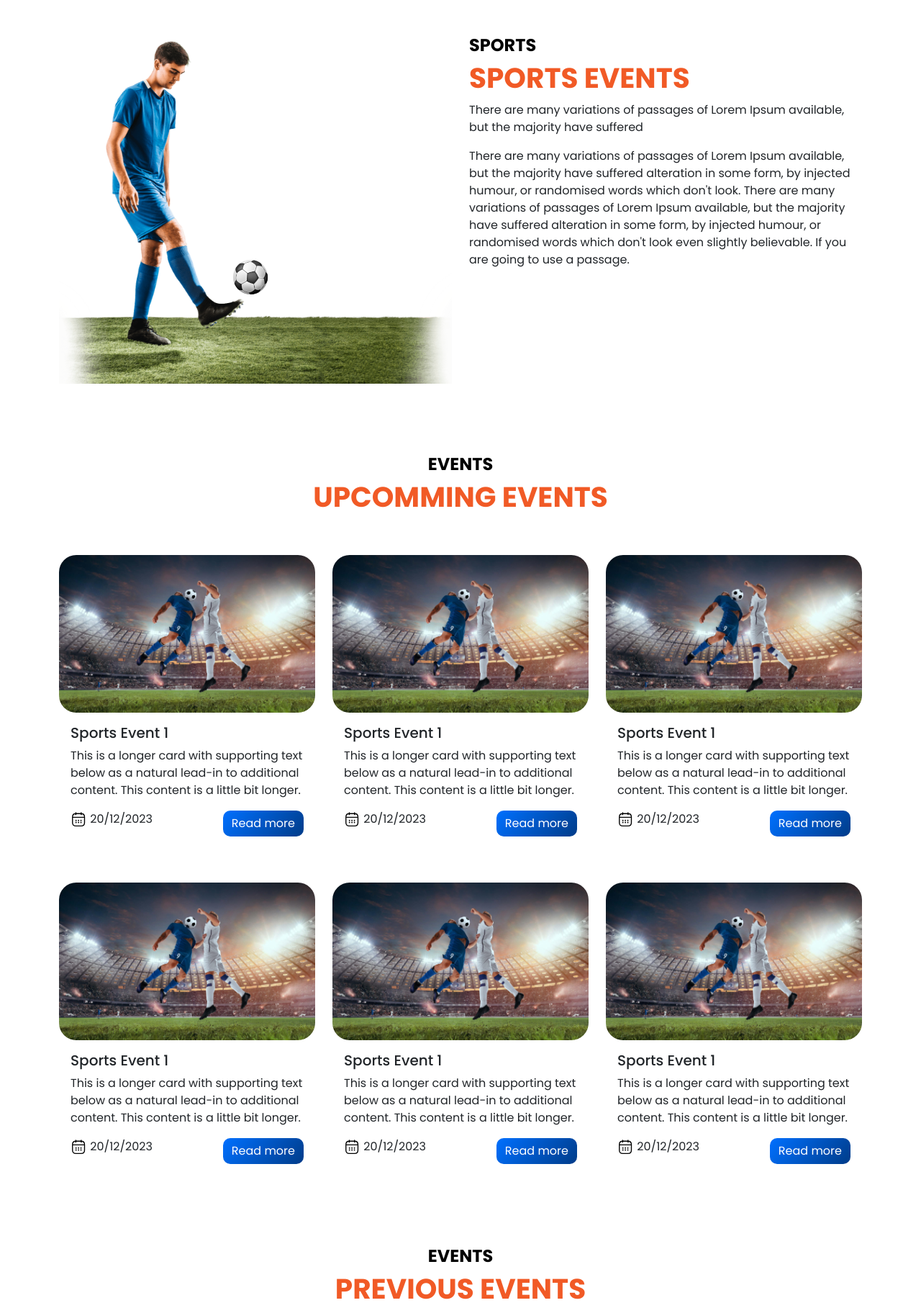
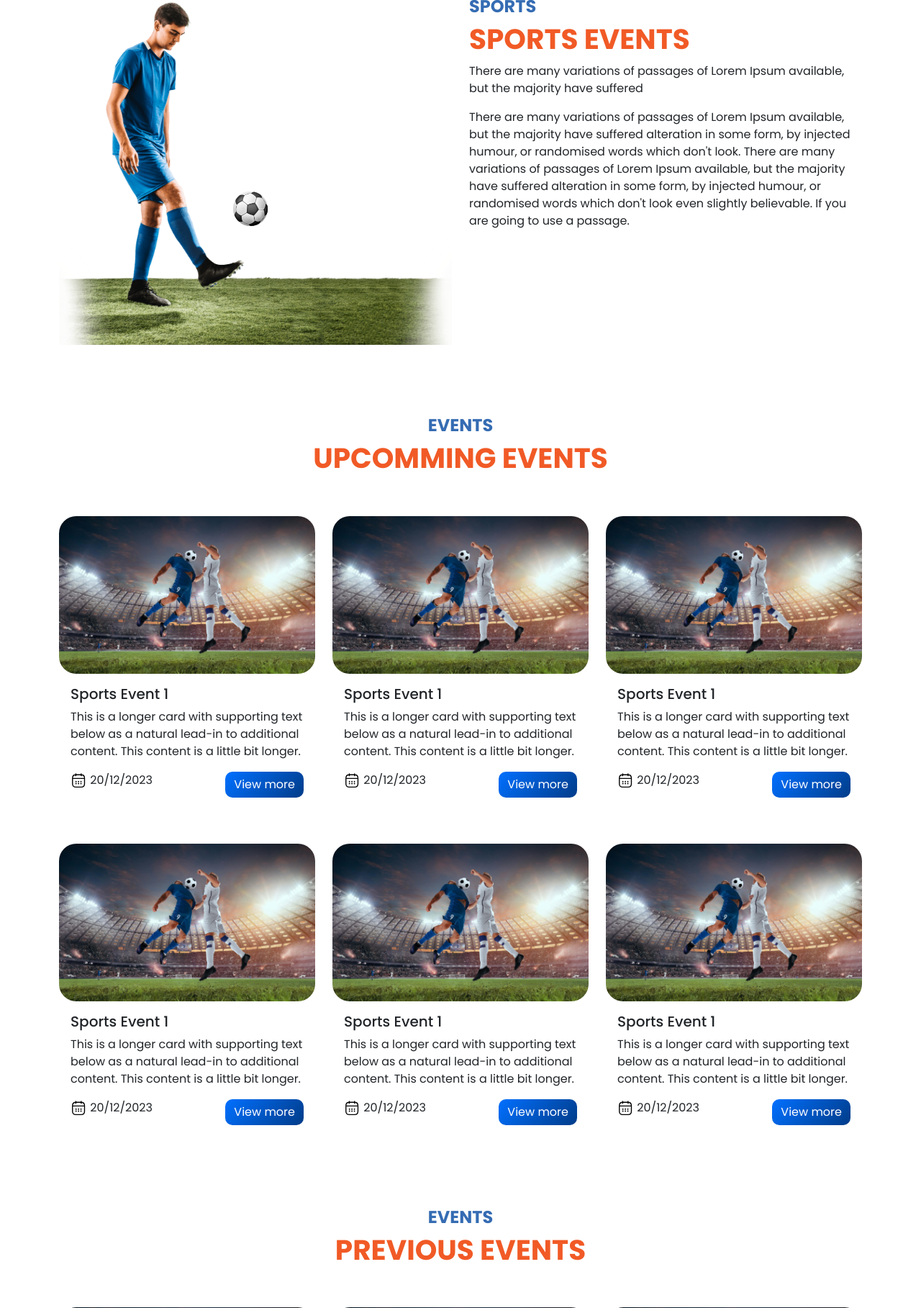
Before and after one commit to viveknhc/edumetafis, a PHP site: page /sports-event in a window 1280 px wide. Shown: the part 729-2546 px from the top of the page at 72% size. Run offline with PHP 8.4, Linux system fonts and the light colour scheme.

Commit message:
06/09/23

```diff
--- a/assets/css/responsive.css
+++ b/assets/css/responsive.css
@@ -20,7 +20,10 @@
 
 /* tab */
 @media only screen and (max-width:999px) {
-    .about .img-box{
+    #banner .banner-item {
+        height: 75vh;
+    }
+    .about .img-box {
         display: none;
     }
 
@@ -28,7 +31,7 @@
         padding: 0;
     }
 
-     .inner .left-side {
+    .inner .left-side {
         padding: 22px 0;
         justify-content: center;
     }
@@ -76,8 +79,8 @@
     /* === Sports Event Page */
 
     .pg-sports-event .ball {
-        bottom: 70px;
-        max-width: 43px;
+        bottom: 180px;
+        max-width: 75px;
     }
 
     /* ==abroad study page== */
@@ -306,7 +309,7 @@
         justify-content: center;
     }
 
-    .about .img-box{
+    .about .img-box {
         display: none;
     }
 
@@ -376,6 +379,13 @@
      */
 
     /* ==sports events page== */
+
+    .pg-sports-event .ball {
+        bottom: 70px;
+        max-width: 43px;
+    }
+
+
     .pg-sports-event-banner {
         /* background-size: contain;
         height: 25vh; */
@@ -623,9 +633,9 @@
 
     .about .img-box .about-img1 {
 
-            left: 50%;
-            transform: translateX(-50%);
-            max-width: 205px !important;
+        left: 50%;
+        transform: translateX(-50%);
+        max-width: 205px !important;
 
     }
 
--- a/assets/css/style.css
+++ b/assets/css/style.css
@@ -130,7 +135,7 @@
 
 
 .section-top-head {
-    color: var(--black-col);
+    color: #356CB3;
     font-size: 24px;
     font-weight: 700;
     text-transform: uppercase;
@@ -2121,7 +2129,7 @@
 
 .pg-sports-event .ball {
     position: absolute;
-    bottom: 106px;
+    bottom: 147px;
     left: 41%;
     max-width: 68px;
     animation: diagonalMove 3s infinite linear;
--- a/contact.php
+++ b/contact.php
@@ -7,7 +7,7 @@
                     <div class="col-lg-6">
                         <div>
                             <div>
-                                <h2>get in touch</h2>
+                                <h2 class="section-head">get in touch</h2>
                                 <p>There are many variations of passages of Lorem Ipsum available, but the majority</p>
                             </div>
                             <form action="">
--- a/education-event-detail.php
+++ b/education-event-detail.php
@@ -85,7 +85,7 @@
                                     </p>
                                 </div>
 
-                                <a href="education-event-detail">Read more</a>
+                                <a href="education-event-detail">Vew more</a>
                             </div>
                         </div>
                     </div>
@@ -107,7 +107,7 @@
                                     </p>
                                 </div>
 
-                                <a href="education-event-detail">Read more</a>
+                                <a href="education-event-detail">Vew more</a>
                             </div>
                         </div>
                     </div>
@@ -129,7 +129,7 @@
                                     </p>
                                 </div>
 
-                                <a href="education-event-detail">Read more</a>
+                                <a href="education-event-detail">Vew more</a>
                             </div>
                         </div>
                     </div>
--- a/online-tutorial.php
+++ b/online-tutorial.php
@@ -10,6 +10,8 @@
 
                     Expertise your skills <br> <span class="mt-5">from Experts</span>
                 </h1>
+                <p>Lorem ipsum dolor sit, amet consectetur adipisicing elit. Facere quis deserunt repellat corporis mollitia</p>
+                        <button class="primary-btn">View More</button>
             </div>
         </div>
         <div class="col-lg-6">
--- a/partials/header.php
+++ b/partials/header.php
@@ -30,20 +30,25 @@
     <div class="topbar">
         <div class="container">
             <div class="row">
-                <div class="col-lg-6">
+                <div class="col-lg-6 col-md-8">
                     <div class="mail">
                         <p class="m-0">
+                          <a href="">
                             <i class="fa-solid fa-phone pe-2"></i>
                             +91 1234567890
+                          </a>
                         </p>
                         <p class="m-0 ps-4">
-                            <i class="fa-regular fa-envelope pe-2"></i>
-                            metafis8@gmail.com
+                            <a href="">
+                                <i class="fa-regular fa-envelope pe-2"></i>
+                                metafis8@gmail.com
+                            </a>
+
                         </p>
                     </div>
                 </div>
 
-                <div class="col-lg-6">
+                <div class="col-lg-6 col-md-4">
                     <div class="top-social-icon">
                         <a class="pe-3" href="">
                             <i class="fa-brands fa-whatsapp"></i>
--- a/partners-investors.php
+++ b/partners-investors.php
@@ -19,7 +19,7 @@
     <!-- partners and investors section start -->
     <div class="partners-investors-section">
         <div class="container">
-            <h3 class="main-head">Our Partners and Investors</h3>
+            <h3 class="section-head">Our Partners and Investors</h3>
             <p class="partners-investors-content mt-md-3 mt-1">Lorem ipsum, dolor sit amet consectetur adipisicing elit.
                 Iste esse consectetur repudiandae architecto dolores excepturi earum. Natus reprehenderit provident est
                 dicta? Maiores distinctio illo omnis neque nostrum nihil alias vitae.
@@ -32,7 +32,7 @@
             </p>
 
             <div class="our-partners-section">
-                <h3 class="main-head text-center mb-4">Our Partners</h3>
+                <h3 class="section-head text-center mb-4">Our Partners</h3>
                 <div class="partners-img mb-3">
                     <div>
                         <img src="assets/images/partners-investors/img-1.png" alt="image">
@@ -65,7 +65,7 @@
             </div>
 
             <div class="investors-section">
-                <h3 class="main-head text-center mb-4">Our Investors</h3>
+                <h3 class="section-head text-center mb-4">Our Investors</h3>
                 <div class="investors-img mb-lg-3 mb-2">
                     <div>
                         <img src="assets/images/partners-investors/logo-1.png" alt="image">
--- a/sports-event-detail.php
+++ b/sports-event-detail.php
@@ -97,7 +97,7 @@
                                     </p>
                                 </div>
 
-                                <a href="sports-event-detail">Read more</a>
+                                <a href="sports-event-detail">View more</a>
                             </div>
                         </div>
                     </div>
@@ -119,7 +119,7 @@
                                     </p>
                                 </div>
 
-                                <a href="sports-event-detail">Read more</a>
+                                <a href="sports-event-detail">View more</a>
                             </div>
                         </div>
                     </div>
@@ -141,7 +141,7 @@
                                     </p>
                                 </div>
 
-                                <a href="sports-event-detail">Read more</a>
+                                <a href="sports-event-detail">View more</a>
                             </div>
                         </div>
                     </div>
--- a/sports-event.php
+++ b/sports-event.php
@@ -11,6 +11,8 @@
 
                             Build a solid base for your sports and<br> <span class="mt-5"> activities</span>
                         </h1>
+                        <p>Lorem ipsum dolor sit, amet consectetur adipisicing elit. Facere quis deserunt repellat corporis mollitia</p>
+                        <button class="primary-btn">View More</button>
                     </div>
                 </div>
                 <div class="col-lg-6">
@@ -87,7 +89,7 @@
                                     </p>
                                 </div>
 
-                                <a href="sports-event-detail">Read more</a>
+                                <a href="sports-event-detail">View more</a>
                             </div>
                         </div>
                     </div>
@@ -109,7 +111,7 @@
                                     </p>
                                 </div>
 
-                                <a href="sports-event-detail">Read more</a>
+                                <a href="sports-event-detail">View more</a>
                             </div>
                         </div>
                     </div>
@@ -131,7 +133,7 @@
                                     </p>
                                 </div>
 
-                                <a href="sports-event-detail">Read more</a>
+                                <a href="sports-event-detail">View more</a>
                             </div>
                         </div>
                     </div>
@@ -153,7 +155,7 @@
                                     </p>
                                 </div>
 
-                                <a href="sports-event-detail">Read more</a>
+                                <a href="sports-event-detail">View more</a>
                             </div>
                         </div>
                     </div>
@@ -175,7 +177,7 @@
                                     </p>
                                 </div>
 
-                                <a href="sports-event-detail">Read more</a>
+                                <a href="sports-event-detail">View more</a>
                             </div>
                         </div>
                     </div>
@@ -197,7 +199,7 @@
                                     </p>
                                 </div>
 
-                                <a href="sports-event-detail">Read more</a>
+                                <a href="sports-event-detail">View more</a>
                             </div>
                         </div>
                     </div>
@@ -232,7 +234,7 @@
                                     </p>
                                 </div>
 
-                                <a href="sports-event-detail">Read more</a>
+                                <a href="sports-event-detail">View more</a>
                             </div>
                         </div>
                     </div>
@@ -254,7 +256,7 @@
                                     </p>
                                 </div>
 
-                                <a href="sports-event-detail">Read more</a>
+                                <a href="sports-event-detail">View more</a>
                             </div>
                         </div>
                     </div>
@@ -276,7 +278,7 @@
                                     </p>
                                 </div>
 
-                                <a href="sports-event-detail">Read more</a>
+                                <a href="sports-event-detail">View more</a>
                             </div>
                         </div>
                     </div>
@@ -298,7 +300,7 @@
                                     </p>
                                 </div>
 
-                                <a href="sports-event-detail">Read more</a>
+                                <a href="sports-event-detail">View more</a>
                             </div>
                         </div>
                     </div>
@@ -320,7 +322,7 @@
                                     </p>
                                 </div>
 
-                                <a href="sports-event-detail">Read more</a>
+                                <a href="sports-event-detail">View more</a>
                             </div>
                         </div>
                     </div>
@@ -342,7 +344,7 @@
                                     </p>
                                 </div>
 
-                                <a href="sports-event-detail">Read more</a>
+                                <a href="sports-event-detail">View more</a>
                             </div>
                         </div>
                     </div>
--- a/student-counselling.php
+++ b/student-counselling.php
@@ -10,6 +10,8 @@
 
                             We guide you to <br><span class="mt-5"> the best</span>
                         </h1>
+                        <p>Lorem ipsum dolor sit, amet consectetur adipisicing elit. Facere quis deserunt repellat corporis mollitia</p>
+                        <button class="primary-btn">View More</button>
                     </div>
 
 
--- a/study-abroad.php
+++ b/study-abroad.php
@@ -8,6 +8,8 @@
                         <h1>
                             Grab your <br> dream career with <br> <span class="mt-5">EDuMetfis</span>
                         </h1>
+                        <p>Lorem ipsum dolor sit, amet consectetur adipisicing elit. Facere quis deserunt repellat corporis mollitia</p>
+                        <button class="primary-btn">View More</button>
                     </div>
                 </div>
                 <div class="col-lg-6">
```
Also changed, not shown: other parts of assets/css/style.css (+21 -13 lines), about.php (+10 -4 lines), education-event.php (+14 -12 lines), index.php (+4 -4 lines), test.html (+23 -26 lines), assets/images/banner/home.png, assets/images/career/black-shape.png, assets/images/career/color-shape.png, assets/images/testimonial/person.png, assets/images/testimonial/person2.png (added).
